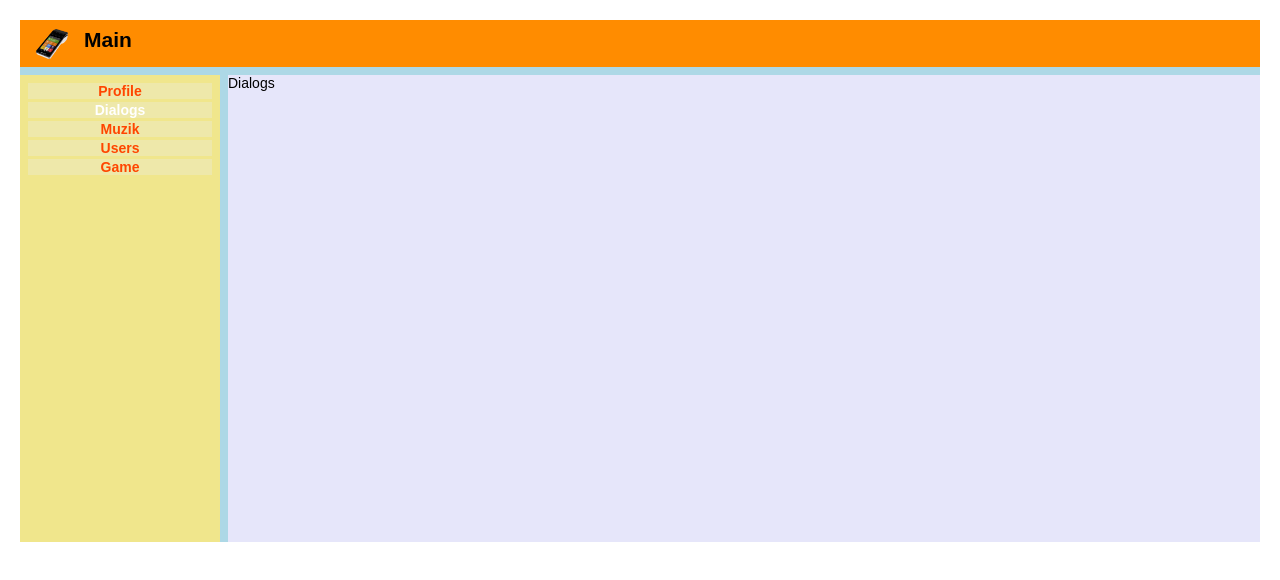
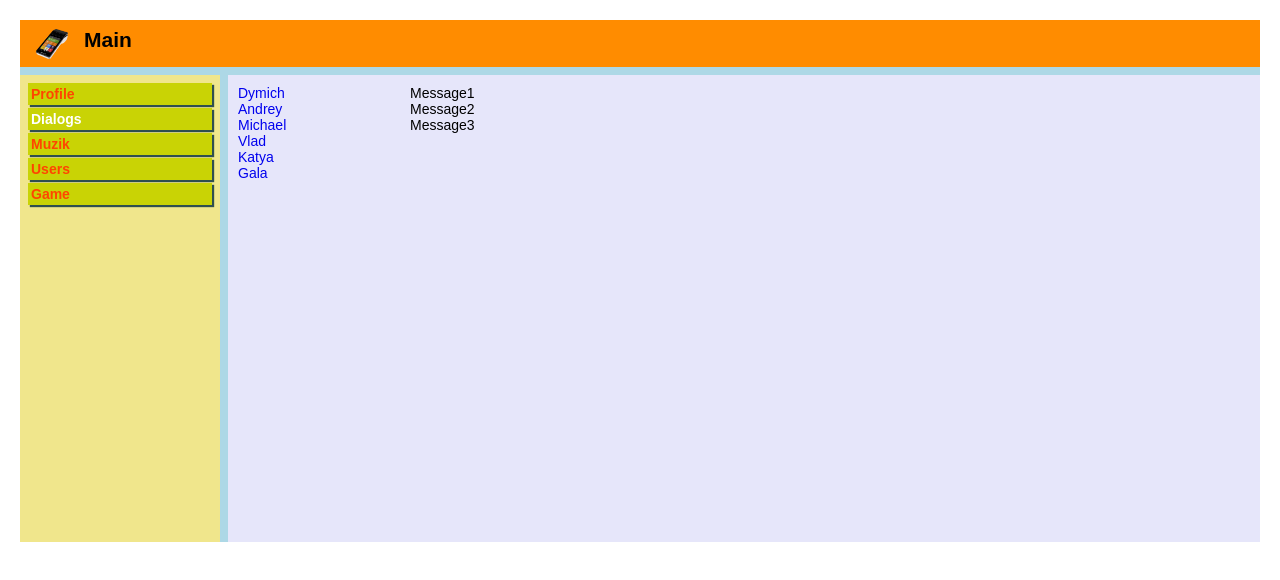
Before and after one commit to majdarov/r_app, a React (Create React App) app: page /dialogs in a window 1280 px wide. Shown: the top 580 px of the page. Built offline with nearby package versions, Linux system fonts and the light colour scheme.

Commit message:
commit from desctop

```diff
--- a/src/components/Dialogs/Dialogs.jsx
+++ b/src/components/Dialogs/Dialogs.jsx
@@ -1,12 +1,38 @@
-import React from 'react';
-import s from './Dialogs.module.css';
+import React from "react";
+import s from "./Dialogs.module.css";
+import { NavLink } from "react-router-dom";
 
-const Dialogs = (props) => {
-    return (
-        <div>
-            Dialogs
-        </div>
-    )
-}
+const DialogItem = props => {
+  let path = "/dialogs/" + props.id;
+  return (
+    <div className={s.dialog}>
+      <NavLink to={path} activeClassName={s.active}>{props.name}</NavLink>
+    </div>
+  );
+};
+
+const Message = props => {
+  return <div className={s.message}>{props.value}</div>;
+};
+
+const Dialogs = props => {
+  return (
+    <div className={s.dialogs}>
+      <div className={s.dialogsItems}>
+        <DialogItem name="Dymich" id="1" />
+        <DialogItem name="Andrey" id="2" />
+        <DialogItem name="Michael" id="3" />
+        <DialogItem name="Vlad" id="4" />
+        <DialogItem name="Katya" id="5" />
+        <DialogItem name="Gala" id="6" />
+      </div>
+      <div className={s.messages}>
+        <Message value="Message1" />
+        <Message value="Message2" />
+        <Message value="Message3" />
+      </div>
+    </div>
+  );
+};
 
 export default Dialogs;
--- a/src/components/Dialogs/Dialogs.module.css
+++ b/src/components/Dialogs/Dialogs.module.css
@@ -0,0 +1,24 @@
+.dialogs {
+    display: grid;
+    grid-template-columns: 2fr 10fr;
+}
+
+.dialogsItems {
+    padding: 10px;
+}
+
+.dialogsItems a.active {
+    color: white;
+}
+
+.dialog a {
+    text-decoration: none;
+}
+
+.messages {
+    padding: 10px;
+}
+
+.message {
+
+}
--- a/src/components/Navbar/Navbar.module.css
+++ b/src/components/Navbar/Navbar.module.css
@@ -7,8 +7,10 @@ nav {
 .item {
     margin-bottom: 3px;
     /* border: 1px solid orange; */
-    text-align: center;
-    background-color: palegoldenrod;
+    /* text-align: center; */
+    padding: 3px;
+    background-color: #C9D305;
+    box-shadow: 2px 2px 1px darkslategrey;
 }
 
 .item a {
--- a/src/components/Profile/MyPosts/MyPosts.jsx
+++ b/src/components/Profile/MyPosts/MyPosts.jsx
@@ -4,7 +4,7 @@ import Post from './Post/Post';
 
 const MyPosts = () => {
   return (
-    <div>
+    <div className={s.myposts}>
       <h4>My Posts</h4>
       <div>
         <textarea></textarea>
--- a/src/components/Profile/MyPosts/MyPosts.module.css
+++ b/src/components/Profile/MyPosts/MyPosts.module.css
@@ -0,0 +1,11 @@
+.myposts {
+    padding: 10px;
+}
+
+textarea {
+    display: block;
+}
+
+.posts {
+    margin-top: 10px;
+}
--- a/src/components/Profile/Profile.jsx
+++ b/src/components/Profile/Profile.jsx
@@ -1,21 +1,15 @@
-import React from 'react';
-import s from './Profile.module.css';
-import MyPosts from './MyPosts/MyPosts';
+import React from "react";
+import s from "./Profile.module.css";
+import MyPosts from "./MyPosts/MyPosts";
+import ProfileInfo from "./ProfileInfo/ProfileInfo";
 
 const Content = () => {
   return (
     <div>
-      <div className={s.image}>
-        {/* <img src="https://images.samsung.com/is/image/samsung/p5/ru/explore/landscape-photography/Explore_How_To_Take_Great_Landscape_Photography_KV.jpg?$ORIGIN_JPG$" alt="..."/> */}
-      </div>
-      <div>
-        ava + description
-      </div>
-      <div>
-        <MyPosts />
-      </div>
+      <ProfileInfo />
+      <MyPosts />
     </div>
   );
-}
+};
 
 export default Content;
--- /dev/null
+++ b/src/components/Profile/ProfileInfo/ProfileInfo.jsx
@@ -0,0 +1,18 @@
+import React from 'react';
+import s from './ProfileInfo.module.css';
+
+
+const ProfileInfo = () => {
+  return (
+    <div>
+      <div className={s.image}>
+        {/* <img src="https://images.samsung.com/is/image/samsung/p5/ru/explore/landscape-photography/Explore_How_To_Take_Great_Landscape_Photography_KV.jpg?$ORIGIN_JPG$" alt="..."/> */}
+      </div>
+      <div className={s.descriptionBlock}>
+        ava + description
+      </div>
+    </div>
+  );
+}
+
+export default ProfileInfo;
--- /dev/null
+++ b/src/components/Profile/ProfileInfo/ProfileInfo.module.css
@@ -0,0 +1,16 @@
+.image {
+    width: 10fr;
+    height: 150px;
+    /* border: 1px solid green; */
+    background-image: url(https://images.samsung.com/is/image/samsung/p5/ru/explore/landscape-photography/Explore_How_To_Take_Great_Landscape_Photography_KV.jpg?$ORIGIN_JPG$);
+    background-position: 0 -600px;
+}
+
+.descriptionBlock {
+    padding: 10px;
+}
+
+/* .image img {
+    width: 90%;
+    display: block;
+} */
```
Also changed, not shown: src/components/Game/Game.js (+0 -7 lines).
